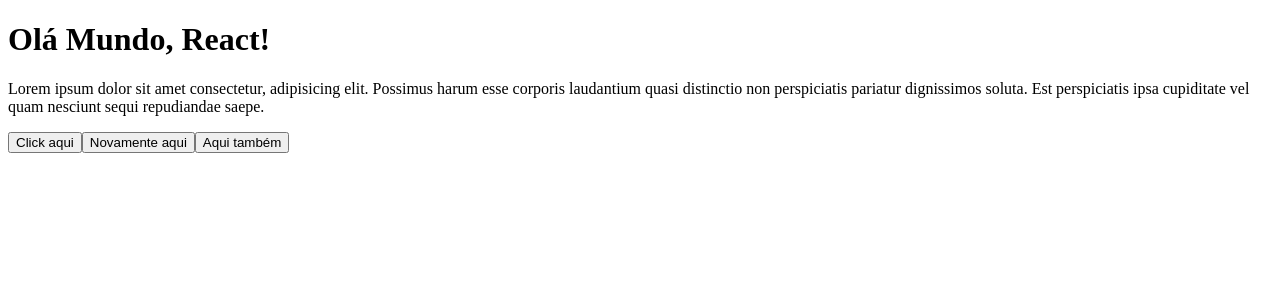
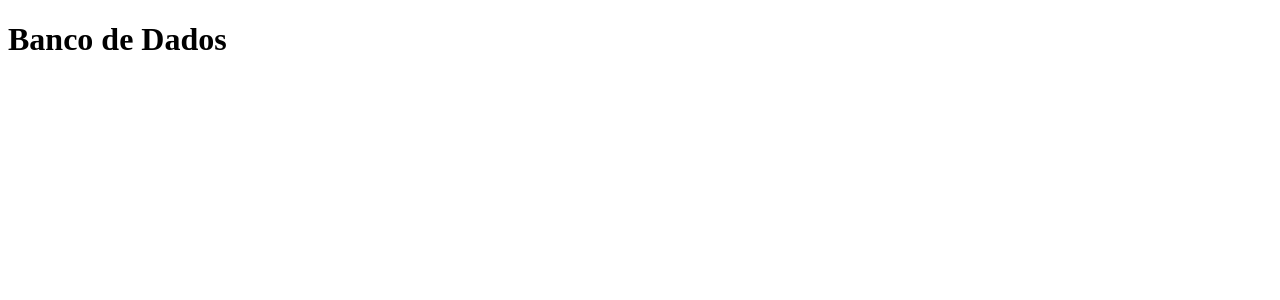
Before and after one commit to danilojduarte/CursoReactAdaTech, a React (Vite) app in the folder ProjetoAulaReact/projeto-react/: page / in a window 1280 px wide. Shown: the top 300 px of the page. Built offline with nearby package versions, Linux system fonts and the light colour scheme.

Commit message:
Aula sobre utilização de Api em React iniciada

```diff
--- a/ProjetoAulaReact/projeto-react/src/App.jsx
+++ b/ProjetoAulaReact/projeto-react/src/App.jsx
@@ -1,27 +1,13 @@
-import MeuComponente from "./components/MeuComponente"
 
 
 function App() {
 
   return (
     <div>
-      <h1>Olá  Mundo, React!</h1>
-      <MeuComponente />
-      <NewButton conteudo='Click aqui'/>
-
-      <NewButton conteudo='Novamente aqui'/>
-
-      <NewButton conteudo='Aqui também'/>
+      <h1>Banco de Dados</h1>
     </div>
   )
 }
 
 
-function NewButton(props) {
-  return (
-    <button>{props.conteudo}</button>
-  )
-}
-
-
 export default App
--- a/ProjetoAulaReact/projeto-react/src/components/MeuComponente.jsx
+++ /dev/null
@@ -1,6 +0,0 @@
-
-  export default function MeuComponente() {
-    return (
-      <p>Lorem ipsum dolor sit amet consectetur, adipisicing elit. Possimus harum esse corporis laudantium quasi distinctio non perspiciatis pariatur dignissimos soluta. Est perspiciatis ipsa cupiditate vel quam nesciunt sequi repudiandae saepe.</p>
-    )
-  }
```
